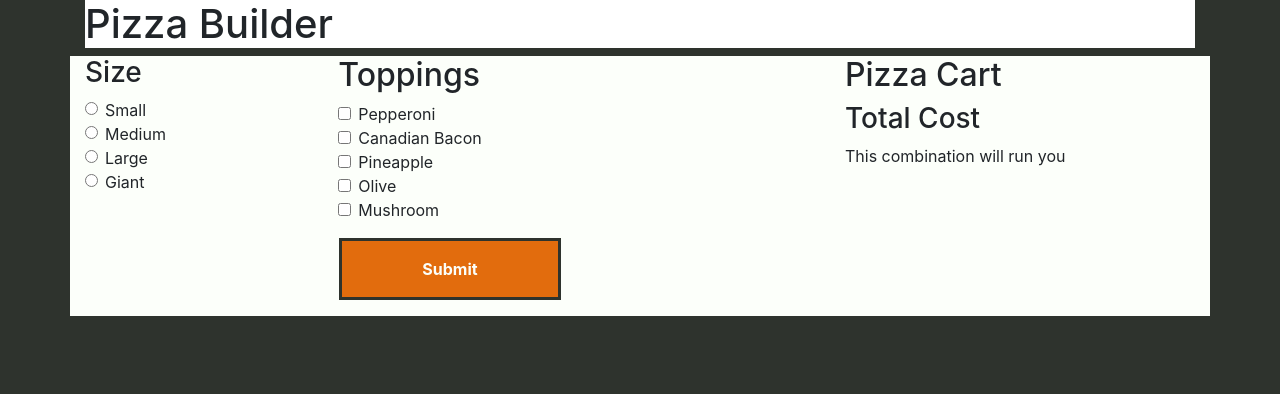
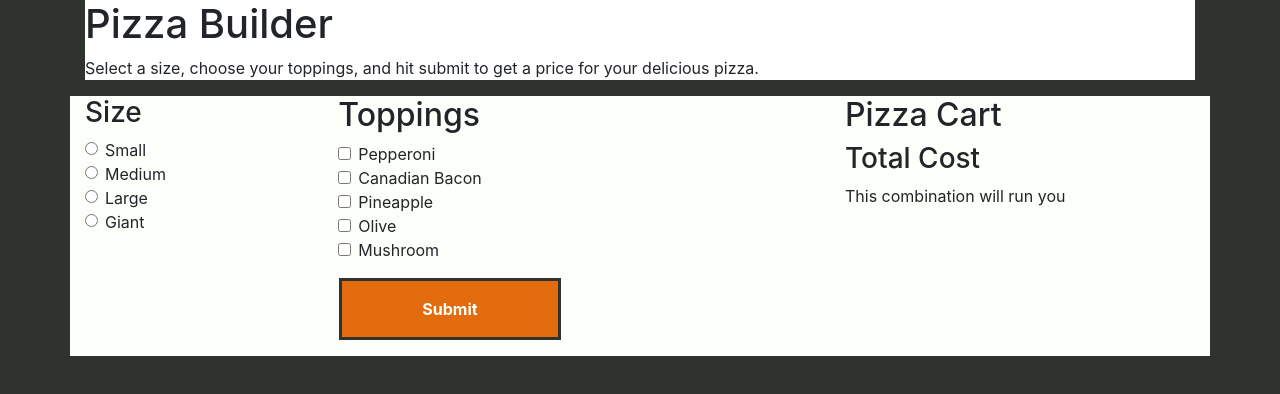
Before and after one commit to mireie/pizza, a plain HTML site: page index.html in a window 1280 px wide. Drawn offline with Linux system fonts and the light colour scheme.

Commit message:
update readme, update html header

```diff
--- a/css/styles.css
+++ b/css/styles.css
@@ -31,6 +31,6 @@ body {
     cursor: pointer;
 }
 
-h1 {
+.header {
     background-color: white;
 }
--- a/index.html
+++ b/index.html
@@ -16,7 +16,10 @@
   <div class="container">
     <div class="row">
       <div class="col">
-        <h1>Pizza Builder</h1>
+        <div class="header">
+          <h1>Pizza Builder</h1>
+          <p>Select a size, choose your toppings, and hit submit to get a price for your delicious pizza.</p>
+        </div>
       </div>
     </div>
     <div class="row">
```
Also changed, not shown: readme.md.
